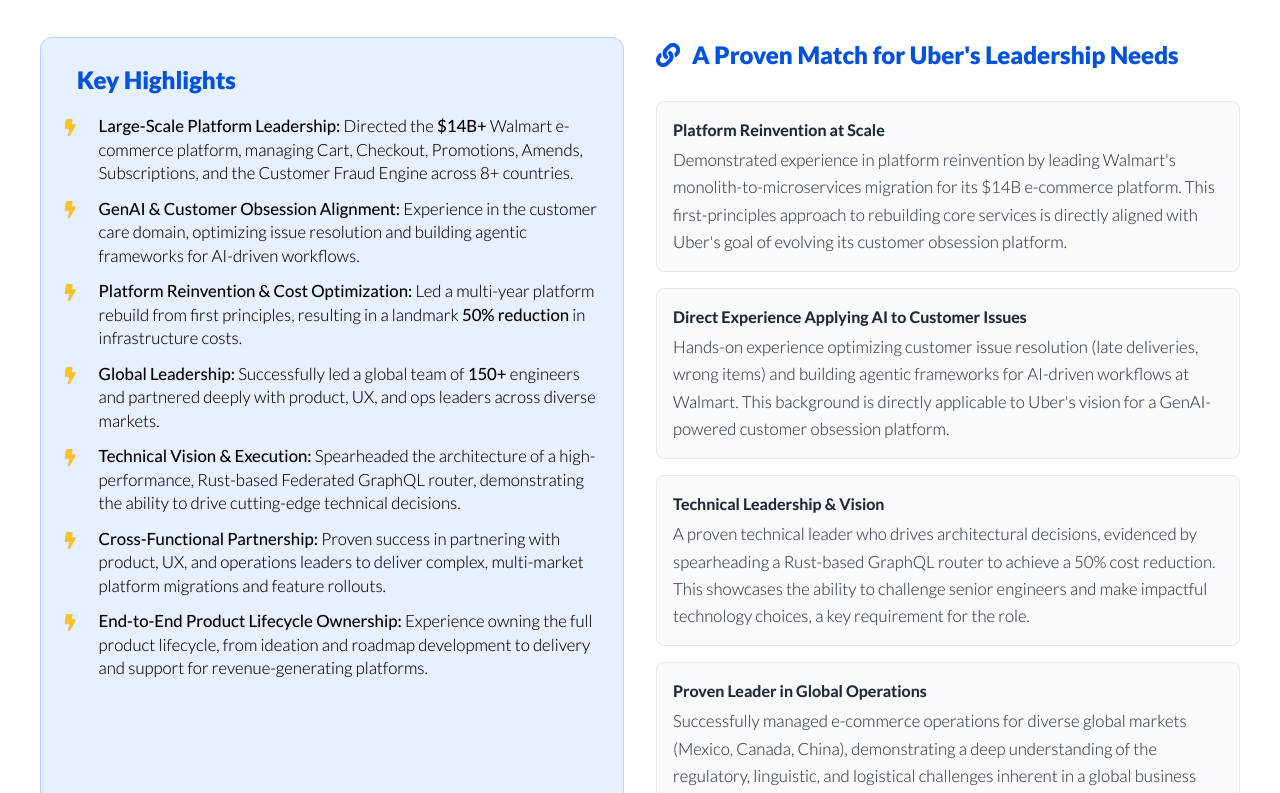
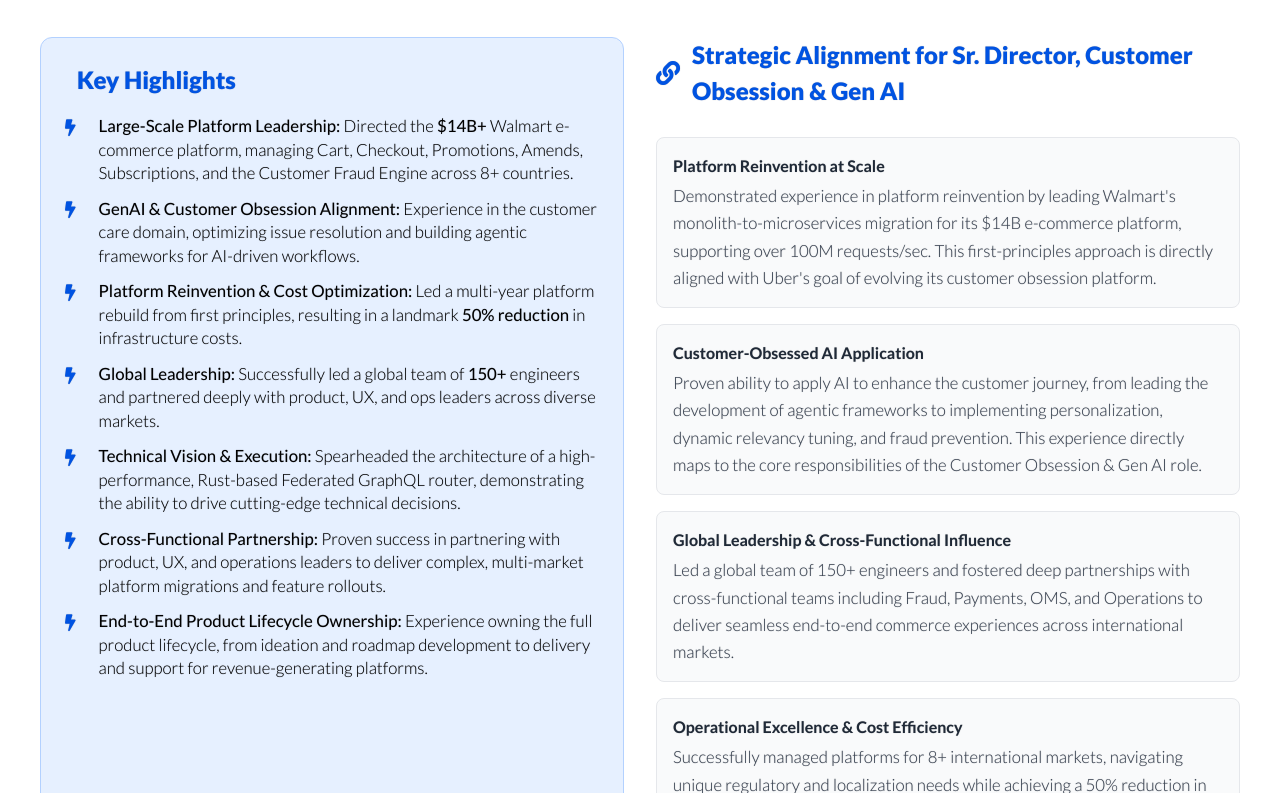
Before and after one commit to drk-deepak-radhakrishnan/drk-deepak-radhakrishnan.github.io, a plain HTML site: page index.html in a window 1280 px wide. Shown: the part 159-952 px from the top of the page. Drawn offline with nearby package versions, Linux system fonts and the light colour scheme.

Commit message:
Update index.html

```diff
--- a/index.html
+++ b/index.html
@@ -171,7 +171,7 @@
             position: absolute;
             left: 0;
             top: 0.35em;
-            color: #ffc220; /* Gold bolt */
+            color: #0053E2; /* Updated bolt color */
         }
 
         @media print {
@@ -228,23 +228,23 @@
 
             <!-- REVISED: Alignment Section -->
             <section>
-                <h2 class="h2-style" style="border-bottom: none; margin-bottom: 1.25rem;"><i class="fas fa-link text-[#0053e2]"></i>A Proven Match for Uber's Leadership Needs</h2>
+                <h2 class="h2-style" style="border-bottom: none; margin-bottom: 1.25rem;"><i class="fas fa-link text-[#0053e2]"></i>Strategic Alignment for Sr. Director, Customer Obsession & Gen AI</h2>
                 <div class="space-y-4">
                     <div class="p-4 border border-gray-200 rounded-lg bg-gray-50">
                         <h4 class="font-semibold text-gray-800">Platform Reinvention at Scale</h4>
-                        <p class="text-gray-700 leading-relaxed mt-1">Demonstrated experience in platform reinvention by leading Walmart's monolith-to-microservices migration for its $14B e-commerce platform. This first-principles approach to rebuilding core services is directly aligned with Uber's goal of evolving its customer obsession platform.</p>
+                        <p class="text-gray-700 leading-relaxed mt-1">Demonstrated experience in platform reinvention by leading Walmart's monolith-to-microservices migration for its $14B e-commerce platform, supporting over 100M requests/sec. This first-principles approach is directly aligned with Uber's goal of evolving its customer obsession platform.</p>
                     </div>
                     <div class="p-4 border border-gray-200 rounded-lg bg-gray-50">
-                        <h4 class="font-semibold text-gray-800">Direct Experience Applying AI to Customer Issues</h4>
-                        <p class="text-gray-700 leading-relaxed mt-1">Hands-on experience optimizing customer issue resolution (late deliveries, wrong items) and building agentic frameworks for AI-driven workflows at Walmart. This background is directly applicable to Uber's vision for a GenAI-powered customer obsession platform.</p>
+                        <h4 class="font-semibold text-gray-800">Customer-Obsessed AI Application</h4>
+                        <p class="text-gray-700 leading-relaxed mt-1">Proven ability to apply AI to enhance the customer journey, from leading the development of agentic frameworks to implementing personalization, dynamic relevancy tuning, and fraud prevention. This experience directly maps to the core responsibilities of the Customer Obsession & Gen AI role.</p>
                     </div>
                     <div class="p-4 border border-gray-200 rounded-lg bg-gray-50">
-                        <h4 class="font-semibold text-gray-800">Technical Leadership & Vision</h4>
-                        <p class="text-gray-700 leading-relaxed mt-1">A proven technical leader who drives architectural decisions, evidenced by spearheading a Rust-based GraphQL router to achieve a 50% cost reduction. This showcases the ability to challenge senior engineers and make impactful technology choices, a key requirement for the role.</p>
+                        <h4 class="font-semibold text-gray-800">Global Leadership & Cross-Functional Influence</h4>
+                        <p class="text-gray-700 leading-relaxed mt-1">Led a global team of 150+ engineers and fostered deep partnerships with cross-functional teams including Fraud, Payments, OMS, and Operations to deliver seamless end-to-end commerce experiences across international markets.</p>
                     </div>
                      <div class="p-4 border border-gray-200 rounded-lg bg-gray-50">
-                        <h4 class="font-semibold text-gray-800">Proven Leader in Global Operations</h4>
-                        <p class="text-gray-700 leading-relaxed mt-1">Successfully managed e-commerce operations for diverse global markets (Mexico, Canada, China), demonstrating a deep understanding of the regulatory, linguistic, and logistical challenges inherent in a global business like Uber.</p>
+                        <h4 class="font-semibold text-gray-800">Operational Excellence & Cost Efficiency</h4>
+                        <p class="text-gray-700 leading-relaxed mt-1">Successfully managed platforms for 8+ international markets, navigating unique regulatory and localization needs while achieving a 50% reduction in infrastructure costs through strategic technical optimizations.</p>
                     </div>
                 </div>
             </section>
```
